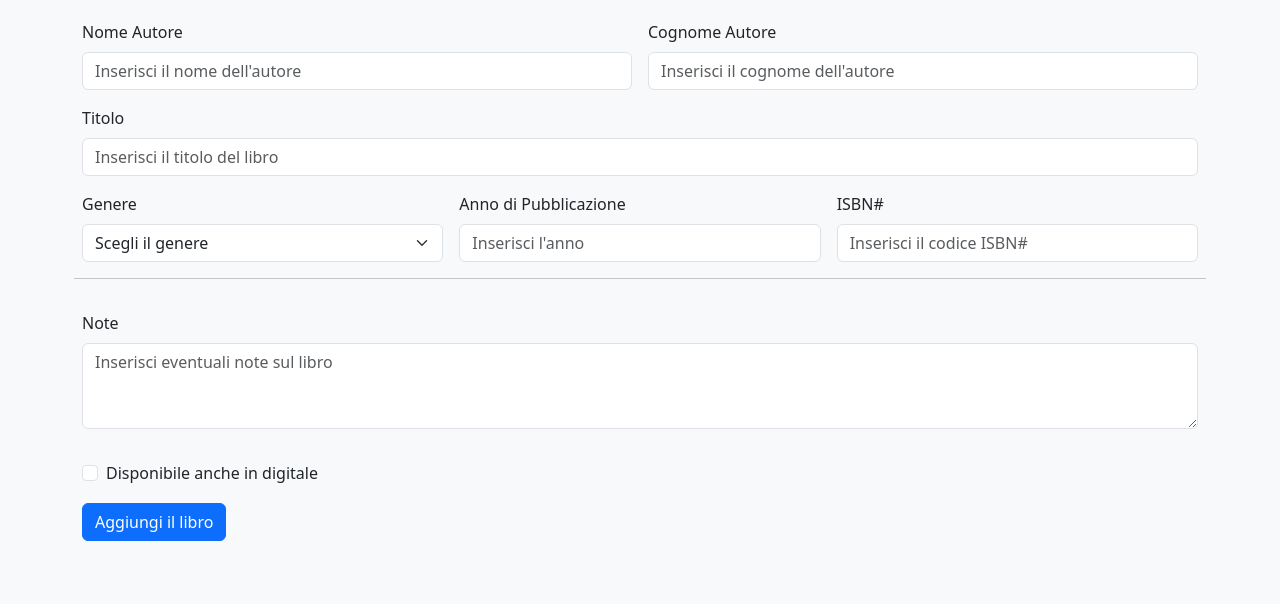
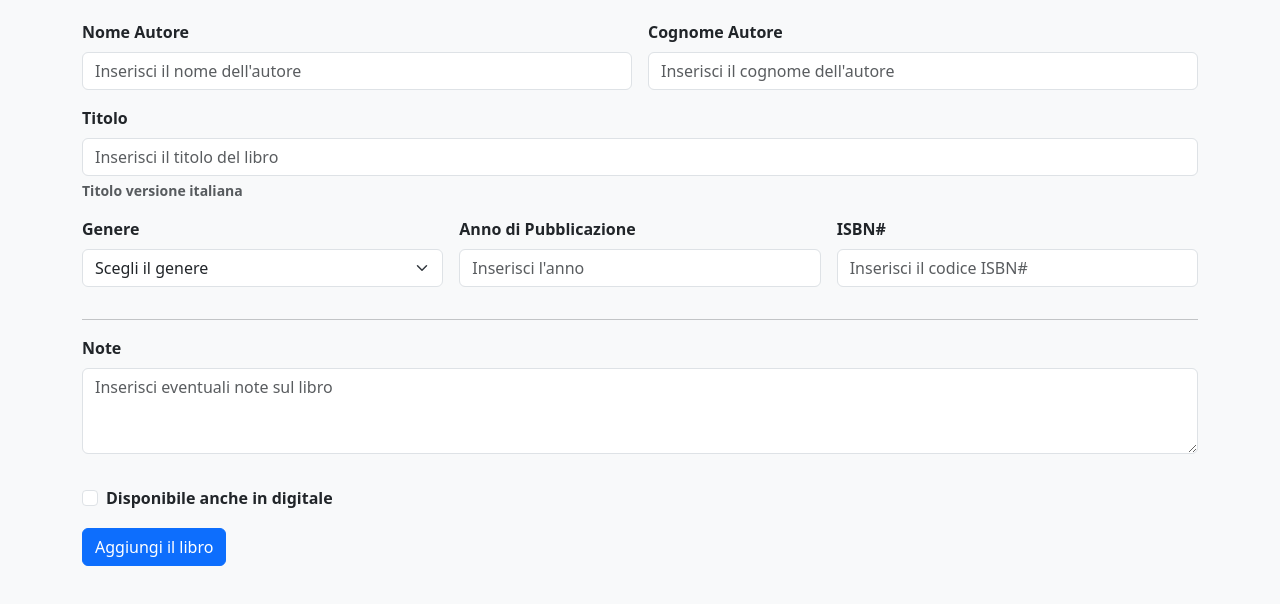
Before and after one commit to gabrielebonucci/html-css-bootstrap-dashboard, a plain HTML site: page form.html in a window 1280 px wide. Shown: the part 152-756 px from the top of the page. Drawn offline with nearby package versions, Linux system fonts and the light colour scheme.

Commit message:
Sviluppo finale esercizio

```diff
--- a/form.html
+++ b/form.html
@@ -61,21 +61,23 @@
                 <h1 class="fs-2 mb-4">Nuovo libro</h1>
             </div>
 
-            <form class="row g-3">
-                <div class="col-md-6">
+            <form class="row g-3 fw-semibold">
+                <div class="col-6">
                     <label for="name-author" class="form-label">Nome Autore</label>
-                    <input type="name" class="form-control" id="inputEmail4"
+                    <input type="text" class="form-control" id="name-author"
                         placeholder="Inserisci il nome dell'autore">
                 </div>
-                <div class="col-md-6">
-                    <label for="inputPassword4" class="form-label">Cognome Autore</label>
-                    <input type="password" class="form-control" id="inputPassword4"
+                <div class="col-6">
+                    <label for="surname-author" class="form-label">Cognome Autore</label>
+                    <input type="text" class="form-control" id="surname-author"
                         placeholder="Inserisci il cognome dell'autore">
                 </div>
                 <div class="col-12">
                     <label for="inputAddress" class="form-label">Titolo</label>
                     <input type="text" class="form-control" id="inputAddress"
                         placeholder="Inserisci il titolo del libro">
+                    <div class="form-text">Titolo versione italiana</div>
+
                 </div>
                 <div class="col-md-4">
                     <label for="inputState" class="form-label">Genere</label>
@@ -95,9 +97,13 @@
                 <div class="col-md-4">
                     <label for="inputZip" class="form-label">ISBN#</label>
                     <input type="text" class="form-control" id="inputZip" placeholder="Inserisci il codice ISBN#">
+
                 </div>
-                <hr>
+
+
                 <div class="mb-3">
+                    <hr class="mt-3">
+
                     <label for="exampleFormControlTextarea1" class="form-label">Note</label>
                     <textarea class="form-control" id="exampleFormControlTextarea1" rows="3"
                         placeholder="Inserisci eventuali note sul libro"></textarea>
@@ -110,7 +116,7 @@
                         </label>
                     </div>
                 </div>
-                <div class="col-12">
+                <div class="col-12 mb-5">
                     <button type="submit" class="btn btn-primary">Aggiungi il libro</button>
                 </div>
             </form>
```
